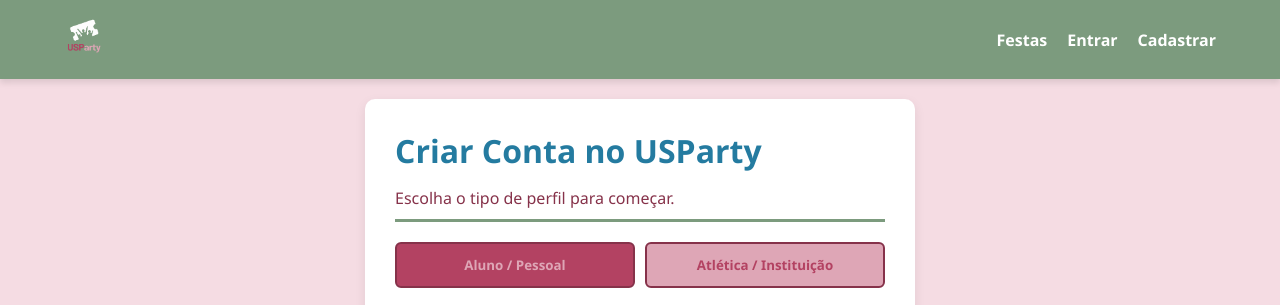
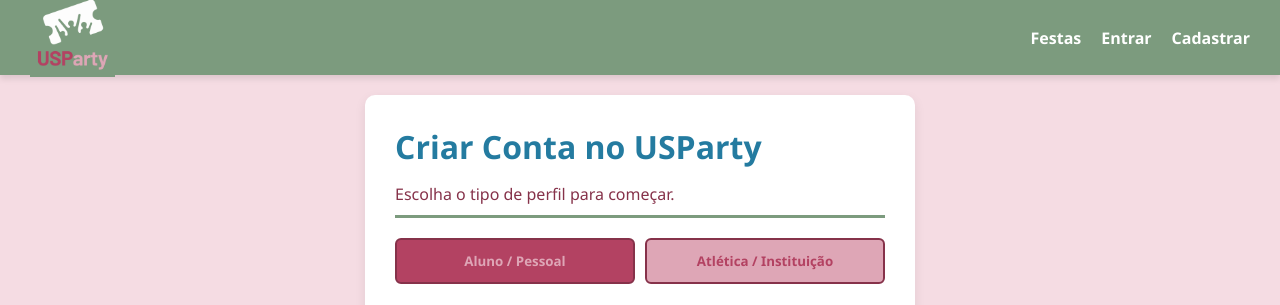
Before and after one commit to annarzcardoso15/USParty, a Django app: page /usuarios/cadastro/ in a window 1280 px wide. Shown: the top 305 px of the page. Run offline with Django 5.2, Linux system fonts and the light colour scheme.

Commit message:
Aumenta tamanho da logo na navbar

```diff
--- a/static/css/style.css
+++ b/static/css/style.css
@@ -32,6 +32,8 @@ body {
     align-items: center;
     color: white;
     box-shadow: 0 4px 6px rgba(0,0,0,0.1);
+    height: 75px; /* Mantém a barra com altura fixa */
+    padding: 0 30px;
 }
 
 .navbar .logo {
@@ -270,7 +272,7 @@ main {
 }
 
 .logo-img {
-    height: 40px; /* Ajuste entre 35px e 50px conforme a proporção da sua logo */
+    height: 85px; /* Ajuste entre 35px e 50px conforme a proporção da sua logo */
     width: auto;
     object-fit: contain;
 }
```
